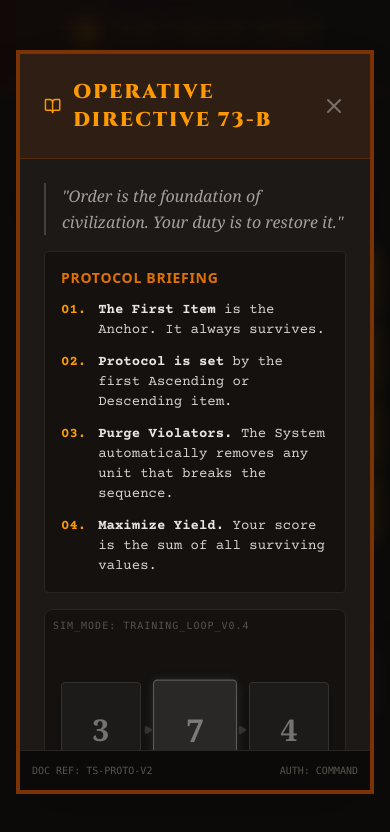
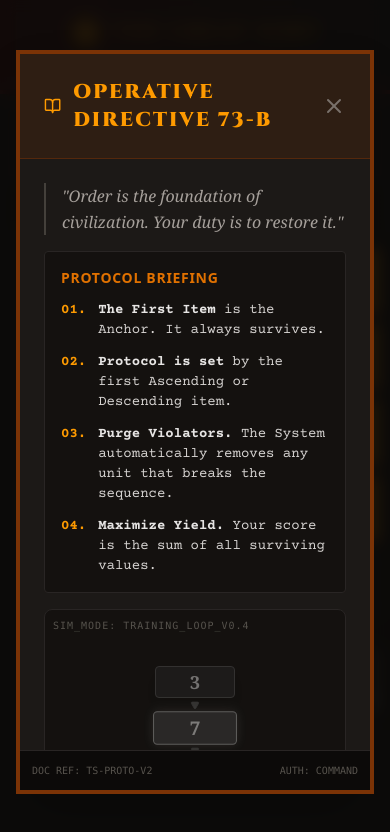
Before and after one commit to poeticmatter/TheGreatSort, a React (Vite) app: page / in a window 390 px wide. Shown: the top 832 px of the page. Built offline with nearby package versions, Linux system fonts and the light colour scheme.

Commit message:
vertical training simulation for mobile

```diff
--- a/src/components/TutorialSimulation.tsx
+++ b/src/components/TutorialSimulation.tsx
@@ -17,6 +17,13 @@ type SimulationPhase =
 
 const TutorialSimulation: React.FC = () => {
     const [phase, setPhase] = useState<SimulationPhase>('IDLE');
+    const [isMobile, setIsMobile] = useState(window.innerWidth < 640);
+
+    useEffect(() => {
+        const handleResize = () => setIsMobile(window.innerWidth < 640);
+        window.addEventListener('resize', handleResize);
+        return () => window.removeEventListener('resize', handleResize);
+    }, []);
 
     // Base items: 3, 7, 4
     const [items, setItems] = useState<CardItem[]>([
@@ -169,17 +176,17 @@ const TutorialSimulation: React.FC = () => {
                 Sim_Mode: Training_Loop_V0.4
             </div>
 
-            <div className="relative mt-6">
+            <div className="relative mt-6 w-full flex justify-center">
                 <InventoryGrid
                     cards={renderableCards}
-                    layout="HORIZONTAL_STRIP"
+                    layout={isMobile ? 'VERTICAL_LIST' : 'HORIZONTAL_STRIP'}
                     disabled={true} // Disable interactions
                 />
 
                 {/* Swap Overlay */}
                 {phase === 'TOOL_ACTIVATE' && (
                     <div className="absolute inset-0 flex items-center justify-center z-20 pointer-events-none">
-                        <div className="flex items-center justify-center gap-14">
+                        <div className="flex items-center justify-center">
                             {/* Positioning hack: We want the arrow between index 1 and 2 */}
                             {/*
                    Cards are roughly w-20 (80px) + gap.
@@ -187,7 +194,10 @@ const TutorialSimulation: React.FC = () => {
                    We want arrow between card 1 (7) and card 2 (4).
                    That's roughly to the right of the center.
                 */}
-                            <div className="bg-amber-500 text-stone-900 p-2 rounded-full shadow-[0_0_15px_rgba(245,158,11,0.6)] animate-bounce ml-20">
+                            <div className={`
+                                bg-amber-500 text-stone-900 p-2 rounded-full shadow-[0_0_15px_rgba(245,158,11,0.6)] animate-bounce
+                                ${isMobile ? 'mt-10 rotate-90' : 'ml-20'}
+                            `}>
                                 <ArrowLeftRight size={24} strokeWidth={3} />
                             </div>
                         </div>
```
